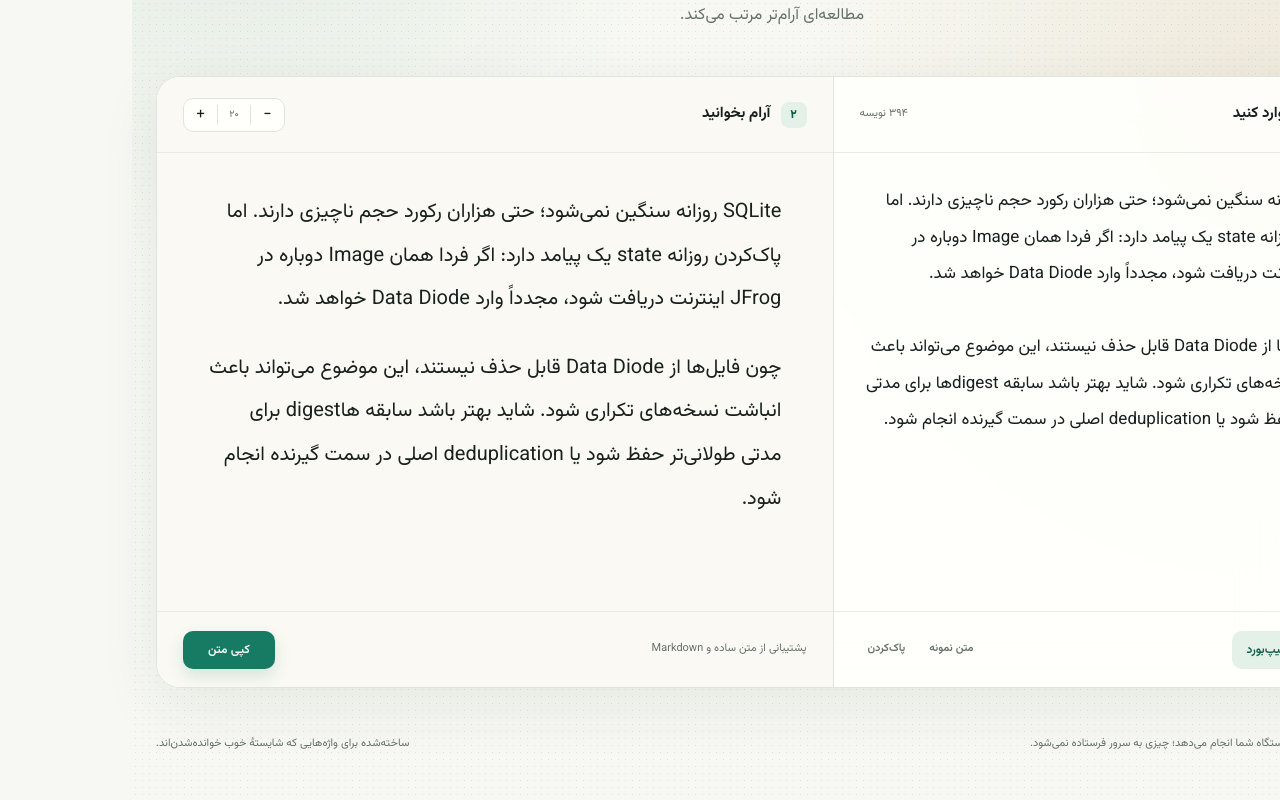
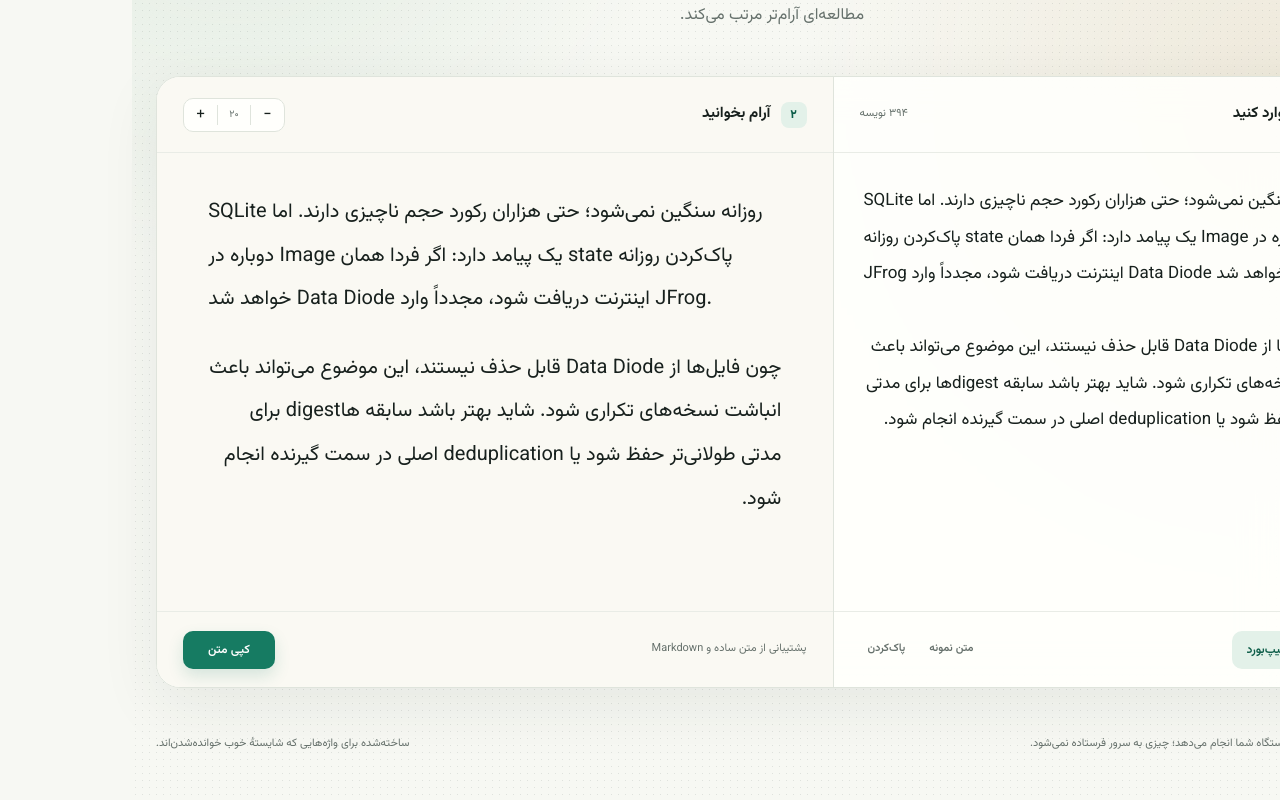
Before and after one commit to ghanad/khana, a Next.js app: page / in a window 1280 px wide. Both pictures are taken after a click on the button "متن نمونه". Shown: the part 313-1113 px from the top of the page. Built offline with nearby package versions, Linux system fonts and the light colour scheme.

Commit message:
Detect direction for each text block

```diff
--- a/app/globals.css
+++ b/app/globals.css
@@ -288,11 +288,10 @@
   padding: 30px;
   color: var(--ink);
   background: transparent;
-  direction: rtl;
   font-size: 17px;
   line-height: 2.15;
-  text-align: right;
-  unicode-bidi: isolate;
+  text-align: start;
+  unicode-bidi: plaintext;
 }
 
 textarea::placeholder {
@@ -407,8 +406,6 @@
 .rendered-text {
   max-width: 740px;
   margin: 0 auto;
-  direction: rtl;
-  text-align: right;
 }
 
 .rendered-text p,
@@ -417,7 +414,7 @@
 .rendered-text h2,
 .rendered-text h3,
 .rendered-text h4 {
-  direction: rtl;
+  text-align: start;
   unicode-bidi: isolate;
 }
 
@@ -454,13 +451,14 @@
 .rendered-text ul,
 .rendered-text ol {
   margin: 0 0 1.4em;
-  padding-right: 1.5em;
+  padding-inline-start: 1.5em;
 }
 
 .rendered-text li {
   margin: 0.35em 0;
-  padding-right: 0.3em;
+  padding-inline-start: 0.3em;
   line-height: 2;
+  text-align: start;
 }
 
 .rendered-text li::marker {
@@ -470,8 +468,9 @@
 
 .rendered-text blockquote {
   margin: 1.3em 0;
-  padding: 0.3em 1.1em 0.3em 0;
-  border-right: 3px solid var(--accent);
+  padding-block: 0.3em;
+  padding-inline-start: 1.1em;
+  border-inline-start: 3px solid var(--accent);
   color: var(--muted);
   line-height: 2;
 }
--- a/app/page.tsx
+++ b/app/page.tsx
@@ -94,6 +94,15 @@
   }
 
   return blocks;
+}
+
+function getTextDirection(text: string): "rtl" | "ltr" {
+  for (const character of text) {
+    if (/[\u0590-\u08FF]/.test(character)) return "rtl";
+    if (/[A-Za-z]/.test(character)) return "ltr";
+  }
+
+  return "rtl";
 }
 
 function DirectionalText({ children }: { children: string }) {
@@ -232,7 +241,7 @@
 
             <textarea
               ref={textareaRef}
-              dir="rtl"
+              dir="auto"
               value={text}
               onChange={(event) => setText(event.target.value)}
               placeholder="متن خود را اینجا بنویسید یا بچسبانید…"
@@ -313,7 +322,7 @@
                     if (block.type === "heading") {
                       const Heading = `h${block.level + 1}` as "h2" | "h3" | "h4";
                       return (
-                        <Heading key={index} dir="rtl">
+                        <Heading key={index} dir={getTextDirection(block.content)}>
                           <InlineText>{block.content}</InlineText>
                         </Heading>
                       );
@@ -322,9 +331,12 @@
                     if (block.type === "list") {
                       const List = block.ordered ? "ol" : "ul";
                       return (
-                        <List key={index}>
+                        <List
+                          key={index}
+                          dir={getTextDirection(block.items[0] ?? "")}
+                        >
                           {block.items.map((item, itemIndex) => (
-                            <li key={itemIndex} dir="rtl">
+                            <li key={itemIndex} dir={getTextDirection(item)}>
                               <InlineText>{item}</InlineText>
                             </li>
                           ))}
@@ -334,14 +346,17 @@
 
                     if (block.type === "quote") {
                       return (
-                        <blockquote key={index} dir="rtl">
+                        <blockquote
+                          key={index}
+                          dir={getTextDirection(block.content)}
+                        >
                           <InlineText>{block.content}</InlineText>
                         </blockquote>
                       );
                     }
 
                     return (
-                      <p key={index} dir="rtl">
+                      <p key={index} dir={getTextDirection(block.content)}>
                         <InlineText>{block.content}</InlineText>
                       </p>
                     );
```
